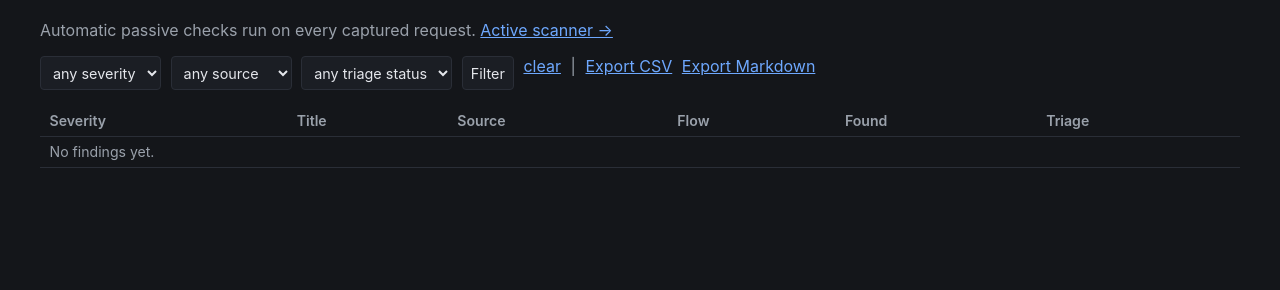
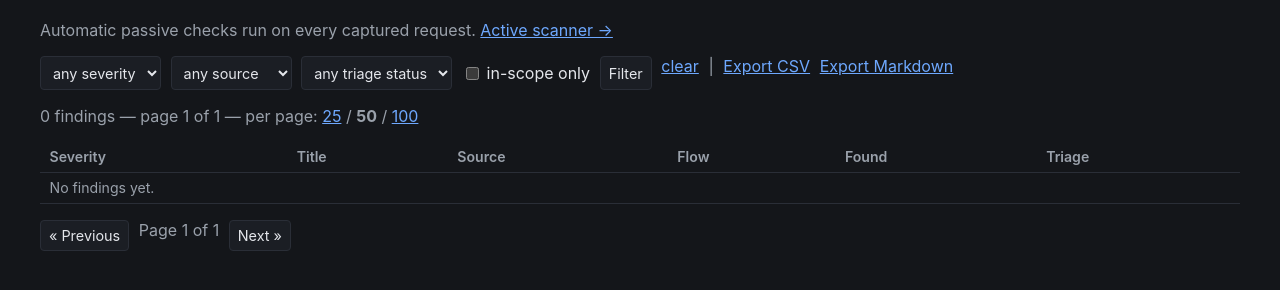
Before and after one commit to AlaBYahya/interceptor, a Django app: page /scanner/ in a window 1280 px wide; the page is wider, and only the part inside the window is pictured. Shown: the part 124-414 px from the top of that part. Run offline with Django 5.2, Linux system fonts and the light colour scheme; the visitor is signed in with stand-in values (Sample User, id 1); data comes from the database, SQL or seed files in the repository; data that the repository does not hold is empty; parts of the project's set-up code (start-up, migrations or seed data) failed here and were passed over.

Commit message:
Add scope filtering + pagination to Findings, scope filter to Site Map
Findings.flow is SET_NULL by design (a finding should survive its
source flow being deleted), which means a project that briefly had
capture_mode=all can accumulate findings for hosts that were never in
scope, with no way to filter them out — exactly what happened here
after the earlier toom cleanup only deleted the out-of-scope Flow rows,
not the Findings/DiscoveredEndpoint/Technology rows derived from them.

- Findings page: new 'in-scope only' filter (same is_in_scope pattern
  as Traffic history), applied to both the list and CSV/Markdown export.
  Also added pagination (25/50/100/page), it had the same unpaginated
  500-row cap Traffic history used to have.
- Site Map: same 'in-scope only' toggle, filtering the Flow,
  DiscoveredEndpoint, and Technology queries it's built from.
- Cleaned up the specific orphaned out-of-scope rows already in the
  toom project (1143 findings, 56 discovered endpoints, 58
  technologies).

```diff
--- a/django/scanner/views.py
+++ b/django/scanner/views.py
@@ -1,12 +1,15 @@
 import csv
+from urllib.parse import urlencode
 
 from django.contrib import messages
 from django.contrib.auth.decorators import login_required
+from django.core.paginator import Paginator
 from django.http import HttpResponse
 from django.shortcuts import get_object_or_404, redirect, render
 from django.views.decorators.http import require_POST
 
 from core.models import Project
+from core.scope import is_in_scope
 
 from .active_checks import CHECK_LABELS
 from .models import FINDING_REVIEW_STATUS_CHOICES, SEVERITY_ORDER, ActiveScanJob, Finding, Technology
@@ -18,20 +21,57 @@ def _filtered_findings(request, project):
     severity = request.GET.get("severity", "").strip()
     source = request.GET.get("source", "").strip()
     review_status = request.GET.get("review_status", "").strip()
+    scope_only = request.GET.get("scope_only") == "1"
     if severity:
         qs = qs.filter(severity=severity)
     if source:
         qs = qs.filter(source=source)
     if review_status:
         qs = qs.filter(review_status=review_status)
-    return qs, {"severity": severity, "source": source, "review_status": review_status}
+    if scope_only:
+        # Findings survive their source Flow being deleted (Finding.flow is
+        # SET_NULL, deliberately — see the model docstring), so a project
+        # whose capture_mode was "all" for a while can accumulate findings
+        # for hosts that were never actually in scope, with nothing left to
+        # filter them by except this.
+        in_scope_ids = [f.id for f in qs if is_in_scope(project, f.host)]
+        qs = qs.filter(id__in=in_scope_ids)
+    return qs, {"severity": severity, "source": source, "review_status": review_status, "scope_only": scope_only}
 
 
 @login_required
 def findings(request):
     project = Project.get_active()
     qs, filters = _filtered_findings(request, project)
-    return render(request, "scanner/findings.html", {"findings": qs[:500], "filters": filters})
+
+    per_page = request.GET.get("per_page", "50")
+    if per_page not in ("25", "50", "100"):
+        per_page = "50"
+    paginator = Paginator(qs, int(per_page))
+    page_obj = paginator.get_page(request.GET.get("page"))
+
+    page_params = {k: v for k, v in filters.items() if v and k != "scope_only"}
+    if filters["scope_only"]:
+        page_params["scope_only"] = "1"
+    prev_url = "?" + urlencode({**page_params, "page": page_obj.previous_page_number()}) if page_obj.has_previous() else None
+    next_url = "?" + urlencode({**page_params, "page": page_obj.next_page_number()}) if page_obj.has_next() else None
+    per_page_urls = {
+        n: "?" + urlencode({**page_params, "per_page": n}) for n in ("25", "50", "100")
+    }
+
+    return render(
+        request,
+        "scanner/findings.html",
+        {
+            "findings": page_obj.object_list,
+            "filters": filters,
+            "page_obj": page_obj,
+            "prev_url": prev_url,
+            "next_url": next_url,
+            "per_page": per_page,
+            "per_page_urls": per_page_urls,
+        },
+    )
 
 
 @login_required
--- a/django/templates/scanner/findings.html
+++ b/django/templates/scanner/findings.html
@@ -26,12 +26,23 @@
         <option value="confirmed" {% if filters.review_status == "confirmed" %}selected{% endif %}>confirmed</option>
         <option value="false_positive" {% if filters.review_status == "false_positive" %}selected{% endif %}>false positive</option>
     </select>
+    <label style="display:flex;align-items:center;gap:0.3rem;">
+        <input type="checkbox" name="scope_only" value="1" {% if filters.scope_only %}checked{% endif %}>
+        in-scope only
+    </label>
     <button type="submit">Filter</button>
     <a href="{% url 'scanner:findings' %}">clear</a>
     <span class="muted">|</span>
-    <a href="{% url 'scanner:export_findings' %}?format=csv&severity={{ filters.severity }}&source={{ filters.source }}">Export CSV</a>
-    <a href="{% url 'scanner:export_findings' %}?format=markdown&severity={{ filters.severity }}&source={{ filters.source }}">Export Markdown</a>
+    <a href="{% url 'scanner:export_findings' %}?format=csv&severity={{ filters.severity }}&source={{ filters.source }}{% if filters.scope_only %}&scope_only=1{% endif %}">Export CSV</a>
+    <a href="{% url 'scanner:export_findings' %}?format=markdown&severity={{ filters.severity }}&source={{ filters.source }}{% if filters.scope_only %}&scope_only=1{% endif %}">Export Markdown</a>
 </form>
+
+<p class="muted">
+    {{ page_obj.paginator.count }} finding{{ page_obj.paginator.count|pluralize }} —
+    page {{ page_obj.number }} of {{ page_obj.paginator.num_pages }} —
+    per page:
+    {% for n, url in per_page_urls.items %}{% if n == per_page %}<strong>{{ n }}</strong>{% else %}<a href="{{ url }}">{{ n }}</a>{% endif %}{% if not forloop.last %} / {% endif %}{% endfor %}
+</p>
 
 <table>
     <thead><tr><th>Severity</th><th>Title</th><th>Source</th><th>Flow</th><th>Found</th><th>Triage</th></tr></thead>
@@ -60,4 +71,9 @@
         {% endfor %}
     </tbody>
 </table>
+<p class="filters">
+    {% if prev_url %}<a href="{{ prev_url }}"><button type="button">&laquo; Previous</button></a>{% else %}<button type="button" disabled>&laquo; Previous</button>{% endif %}
+    <span class="muted">Page {{ page_obj.number }} of {{ page_obj.paginator.num_pages }}</span>
+    {% if next_url %}<a href="{{ next_url }}"><button type="button">Next &raquo;</button></a>{% else %}<button type="button" disabled>Next &raquo;</button>{% endif %}
+</p>
 {% endblock %}
```
Also changed, not shown: django/templates/traffic/sitemap.html (+7 -0 lines), django/traffic/views.py (+14 -1 lines).
